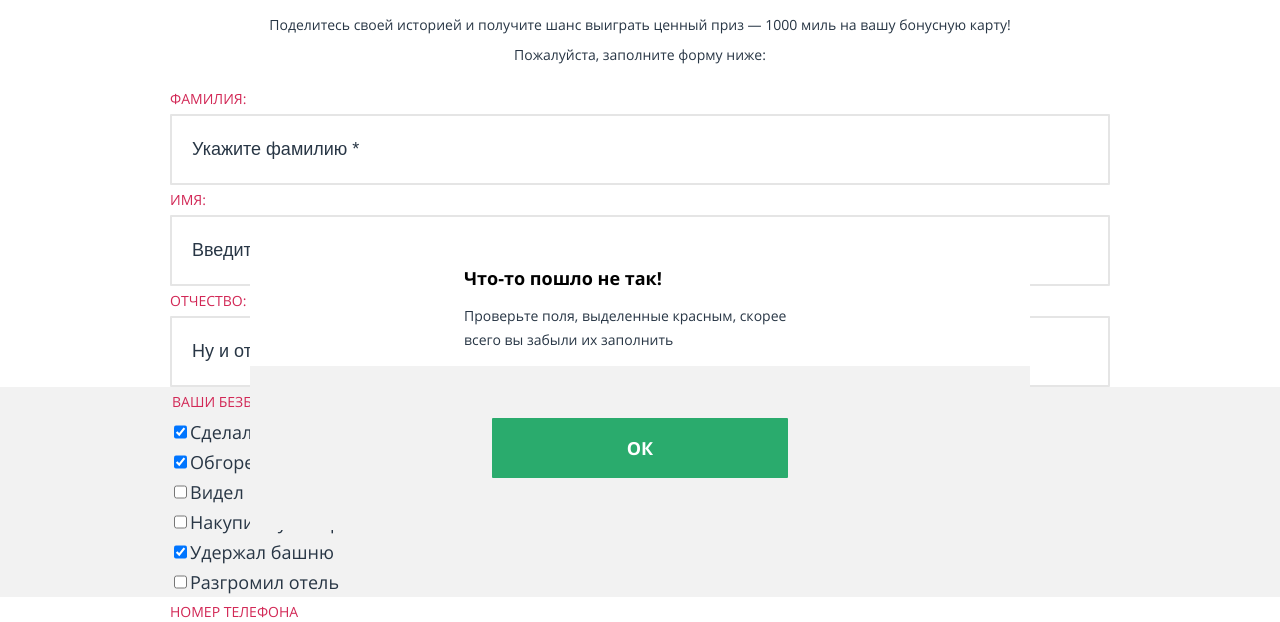
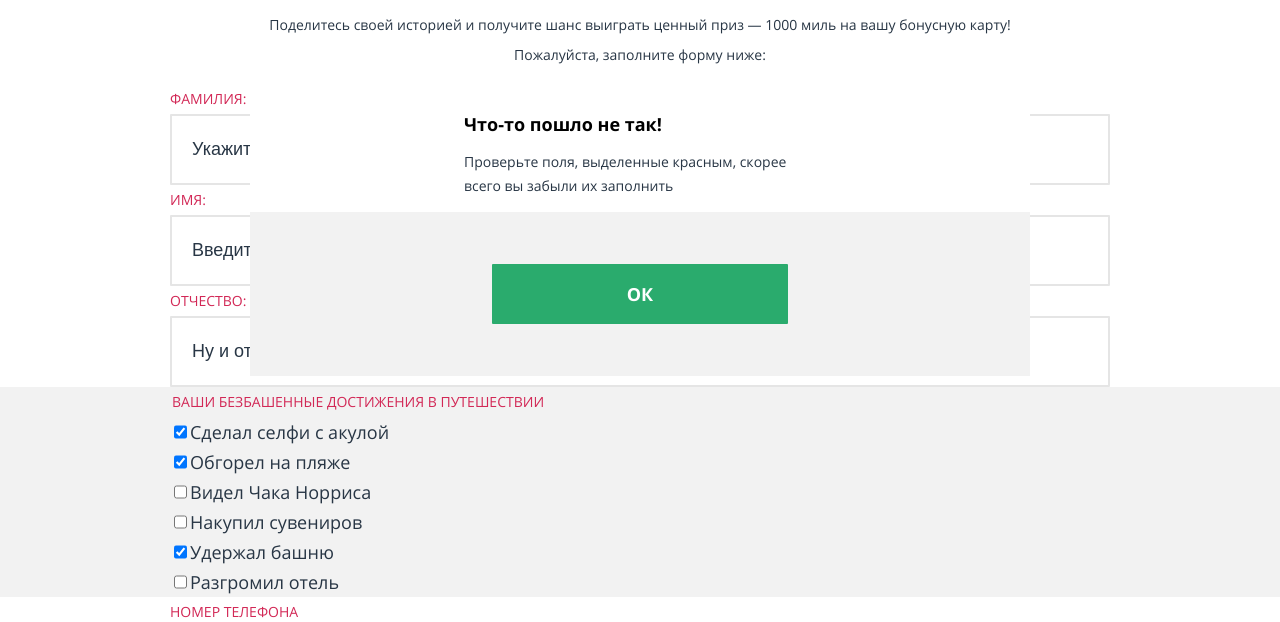
Before and after one commit to nikbritoff/1003411-pink-22, a website: page source/form.html in a window 1280 px wide. Shown: the part 178-800 px from the top of the page. Drawn offline with nearby package versions, Linux system fonts and the light colour scheme; files that its build step writes are made by us from their sources.

Commit message:
Исправил позиционирование попапов

```diff
--- a/source/form.html
+++ b/source/form.html
@@ -228,7 +228,7 @@
     </div>
   </footer>
 
-  <div class="popup popup--failure popup--open">
+  <div class="page__popup popup popup--failure popup--open">
     <div class="popup__wrapper">
       <b class="popup__caption">Что-то пошло не так!</b>
       <p class="popup__text">Проверьте поля, выделенные красным, скорее всего вы забыли их заполнить</p>
@@ -240,7 +240,7 @@
     </div>
   </div>
 
-  <div class="popup popup--success">
+  <div class="page__popup popup popup--success">
     <div class="popup__wrapper">
       <b class="popup__caption">Ваша заявка отправлена</b>
       <p class="popup__text">Спасибо за ваше участие, ваша заявка уже поступила к нам. В ближайшее время мы рассмотрим
--- a/source/sass/blocks/page.scss
+++ b/source/sass/blocks/page.scss
@@ -7,3 +7,23 @@
 .page__body {
   margin: 0;
 }
+
+.page__popup {
+  position: fixed;
+  z-index: 50;
+  top: 50%;
+  left: 50%;
+  transform: translate(-50%, -50%);
+  display: none;
+  width: 320px;
+  margin-left: auto;
+  margin-right: auto;
+
+  @media (min-width: $tablet-width) {
+    width: 460px;
+  }
+
+  @media (min-width: $desktop-width) {
+    width: 780px;
+  }
+}
--- a/source/sass/blocks/popup.scss
+++ b/source/sass/blocks/popup.scss
@@ -1,24 +1,7 @@
 .popup {
-  position: fixed;
-  z-index: 50;
-  top: 50%;
-  left: 50%;
-  transform: translate(-50%);
-  display: none;
-  width: 320px;
-  margin-left: auto;
-  margin-right: auto;
   padding-top: 44px;
   padding-bottom: 0;
   background-color: $white;
-
-  @media (min-width: $tablet-width) {
-    width: 460px;
-  }
-
-  @media (min-width: $desktop-width) {
-    width: 780px;
-  }
 }
 
 .popup--success {
```
